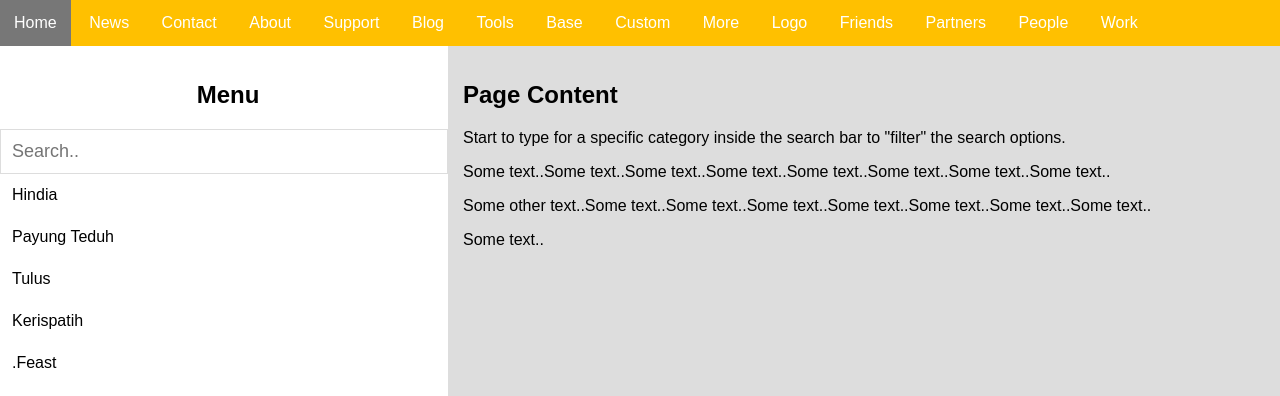
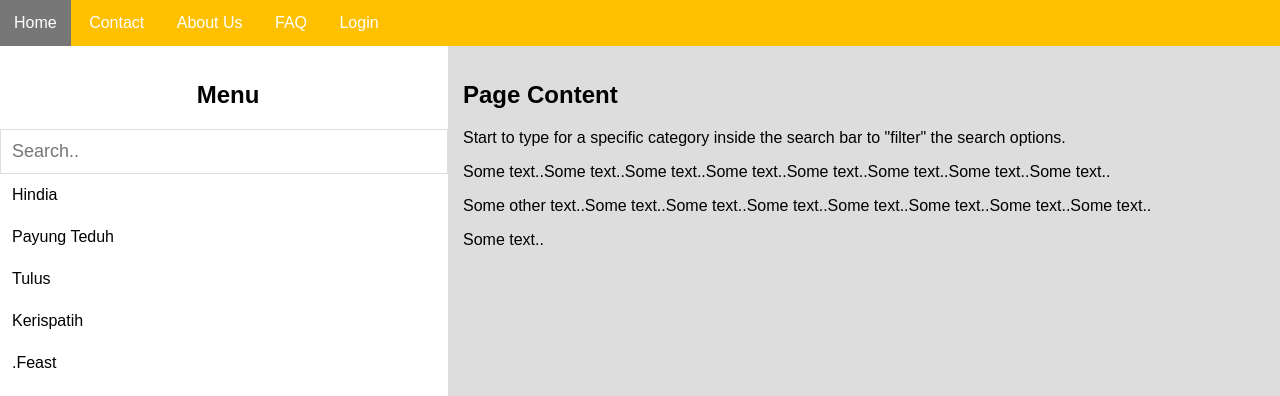
Before and after one commit to Trensiveniens/Lyricsveniens, a plain HTML site: page index.html in a window 1280 px wide. Shown: the top 396 px of the page. Drawn offline with Linux system fonts and the light colour scheme.

Commit message:
Pull Pertama

```diff
--- a/index.html
+++ b/index.html
@@ -9,20 +9,10 @@
 <body>
   <div class="scrollmenu" style="background-color: #ffc000;">
     <a href="#home">Home</a>
-    <a href="#news">News</a>
     <a href="#contact">Contact</a>
-    <a href="#about">About</a>
-    <a href="#support">Support</a>
-    <a href="#blog">Blog</a>
-    <a href="#tools">Tools</a>
-    <a href="#base">Base</a>
-    <a href="#custom">Custom</a>
-    <a href="#more">More</a>
-    <a href="#logo">Logo</a>
-    <a href="#friends">Friends</a>
-    <a href="#partners">Partners</a>
-    <a href="#people">People</a>
-    <a href="#work">Work</a>
+    <a href="#about">About Us</a>
+    <a href="#more">FAQ</a>
+    <a href="#logo">Login</a>
   </div>
    <div class="row">
   <div class="left" >
```
